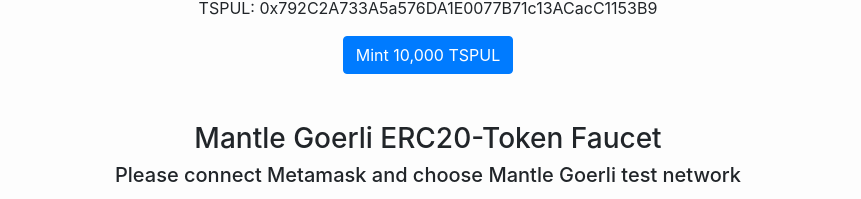
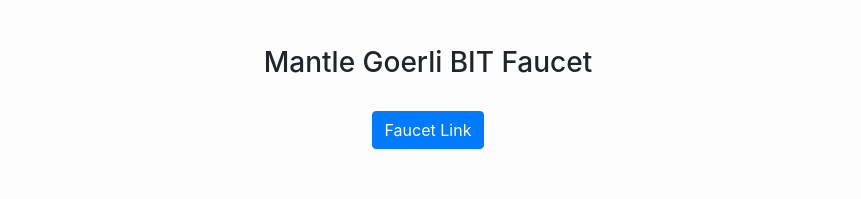
Before and after one commit to PulsarSwap/token-faucet, a React (Create React App) app: page / in a window 1280 px wide. Shown: the part 499-698 px from the top of the page, without its empty margins (212-1073 px from the left). Built offline with nearby package versions, Linux system fonts and the light colour scheme.

Commit message:
Mantle Goerli BIT Faucet

```diff
--- a/src/components/Faucet.js
+++ b/src/components/Faucet.js
@@ -105,6 +105,13 @@
         </div>
         <br></br>
         <br></br>
+        <h3>Mantle Goerli BIT Faucet</h3>
+        <br></br>
+        <div className="d-grid gap-2">
+          <Button href="https://faucet.testnet.mantle.xyz">Faucet Link</Button>
+        </div>
+        <br></br>
+        <br></br>
         <h3>Mantle Goerli ERC20-Token Faucet</h3>
         <Card.Title>
           Please connect Metamask and choose Mantle Goerli test network
```
